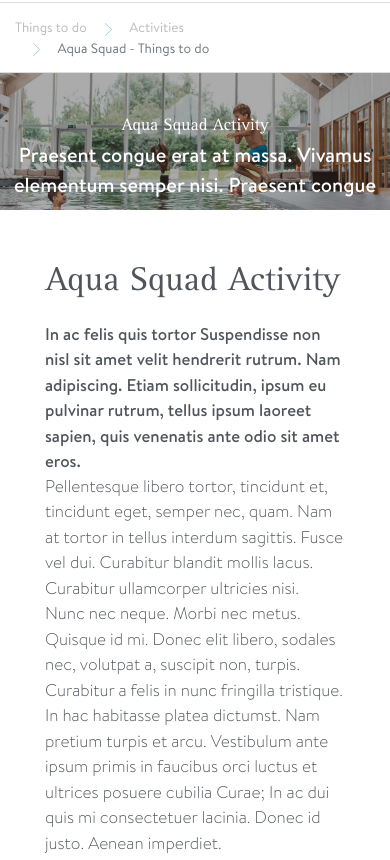
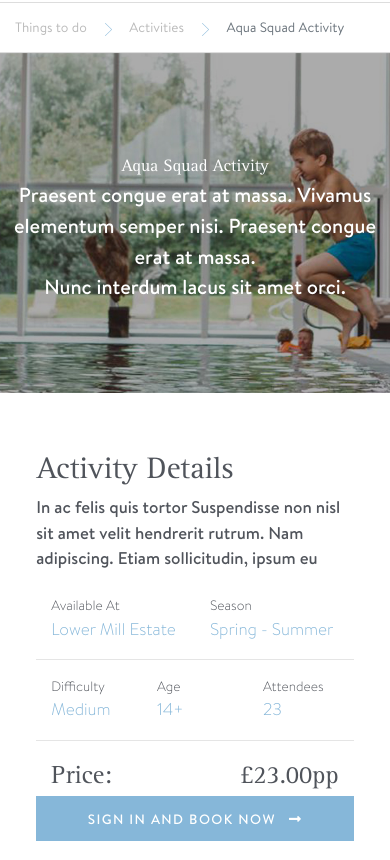
Before and after one commit to mohsinht/HabitatEscapes, a plain HTML site: page activity.html in a window 390 px wide. Shown: the part 103-963 px from the top of the page. Drawn offline with nearby package versions, Linux system fonts and the light colour scheme.

Commit message:
Acivity.html page is updated for mobile view

```diff
--- a/activity.html
+++ b/activity.html
@@ -547,7 +547,8 @@
           <ol class="breadcrumb bg-white">
             <li class="breadcrumb-item"><a href="#">Things to do</a></li>
             <li class="breadcrumb-item"><a href="#">Activities</a></li>
-            <li class="breadcrumb-item active" aria-current="page">Aqua Squad - Things to do</li>
+            <!-- <li class="breadcrumb-item active" aria-current="page">Aqua Squad - Things to do</li> -->
+            <li class="breadcrumb-item active" aria-current="page">Aqua Squad Activity</li>
           </ol>
         </nav>
       </div>
@@ -555,7 +556,7 @@
 
     <!-- Hero image starts -->
     <div class="relative-container">
-      <img src="./assets/aquaactivity.jpg" class="full-width">
+      <img src="./assets/aquaactivity.jpg" class="full-width hero-image">
       <div class="center-text-image">
         <div class="center-text-image-h1 center-text-image-h1-lg">Aqua Squad Activity</div>
         <div class="center-text-image-p">Praesent congue erat at massa. Vivamus elementum semper nisi. Praesent congue
@@ -566,11 +567,11 @@
     <!-- Hero image ends -->
 
     <!-- container starts here -->
-    <div class="container-fluid">
+    <div class="container-fluid px-0">
 
       <!-- row for Aqua Squad Activity starts here -->
       <div class="row" style="margin-top: 2rem;">
-        <div class="col-sm-12 col-md-8">
+        <div class="col-sm-12 col-md-7 col-lg-8 order-sm-2">
           <!-- Overview heading and description starts here -->
           <div>
             <div class="row">
@@ -618,59 +619,61 @@
         </div>
 
         <!-- Activity Details Card starts here -->
-        <div class="col-sm-12 col-md-4">
-          <div class="card shadow-sm">
+        <div class="col-sm-12 col-md-5 col-lg-4 order-sm-1">
+          <div class="card adc">
             <!-- style="width: 24rem;" -->
             <div class="card-body">
               <div class="adc-title">Activity Details</div>
               <div class="property-short-description">In ac felis quis tortor Suspendisse non nisl sit amet velit
                 hendrerit rutrum. Nam adipiscing. Etiam sollicitudin, ipsum eu</div>
+              <!-- <div class="container-fluid"> -->
                   <div class="row" style="margin-top: 1.5rem;">
-                <div class="col-sm-6">
+                    <div class="col-6">
                       <div class="adc-sub-heading">Available At</div>
                     </div>
-                <div class="col-sm-6">
+                    <div class="col-6">
                       <div class="adc-sub-heading">Season</div>
                     </div>
                   </div>
                   <div class="row">
-                <div class="col-sm-6">
+                    <div class="col-6">
                       <div class="adc-sub-value">Lower Mill Estate</div>
                     </div>
-                <div class="col-sm-6">
+                    <div class="col-6">
                       <div class="adc-sub-value">Spring - Summer</div>
                     </div>
                   </div>
+              <!-- </div> -->
               <hr />
               <div class="row">
-                <div class="col-sm-4">
+                <div class="col-4">
                   <div class="adc-sub-heading">Difficulty</div>
                 </div>
-                <div class="col-sm-4">
+                <div class="col-4">
                   <div class="adc-sub-heading">Age</div>
                 </div>
-                <div class="col-sm-4">
+                <div class="col-4">
                   <div class="adc-sub-heading">Attendees</div>
                 </div>
               </div>
               <div class="row">
-                <div class="col-sm-4">
+                <div class="col-4">
                   <div class="adc-sub-value">Medium</div>
                 </div>
-                <div class="col-sm-4">
+                <div class="col-4">
                   <div class="adc-sub-value">14+</div>
                 </div>
-                <div class="col-sm-4">
+                <div class="col-4">
                   <div class="adc-sub-value">23</div>
                 </div>
               </div>
               <hr />
               <div class="row">
-                <div class="col-sm-6">
+                <div class="col-6 pr-0">
                   <div class="adc-price">Price:</div>
                 </div>
-                <div class="col-sm-6">
-                  <div class="adc-price" style="text-align: right;">£23.00pp</div>
+                <div class="col-6 pl-0">
+                  <div class="adc-price text-right">£23.00pp</div>
                 </div>
               </div>
               <!-- <div>
@@ -828,7 +831,7 @@
       <!-- Virtual Tour section ends here -->
 
 
-      <hr />
+
 
       <header class="heading text-center mt-5 mb-4">
         <h3 class="text-heading">Activities you may also like</h3>
--- a/styles/main.css
+++ b/styles/main.css
@@ -650,6 +650,29 @@ button:focus {
   }
 }
 
+.order-sm-1 {
+  order:2;
+}
+.order-sm-2 {
+  order:1;
+}
+@media (max-width: 700px){
+  img.hero-image {
+    height: 20rem;
+    object-fit: cover;
+  }
+
+  .order-sm-1 {
+    order:1;
+  }
+  .order-sm-2 {
+    order:2;
+  }
+
+  .adc {
+    border:0px;
+  }
+}
 /* FAQ page CSS starts here */
 .faq a {
   font-family: RotisSerifCE;
```
Lines whose indentation alone changed are shown as unchanged.
